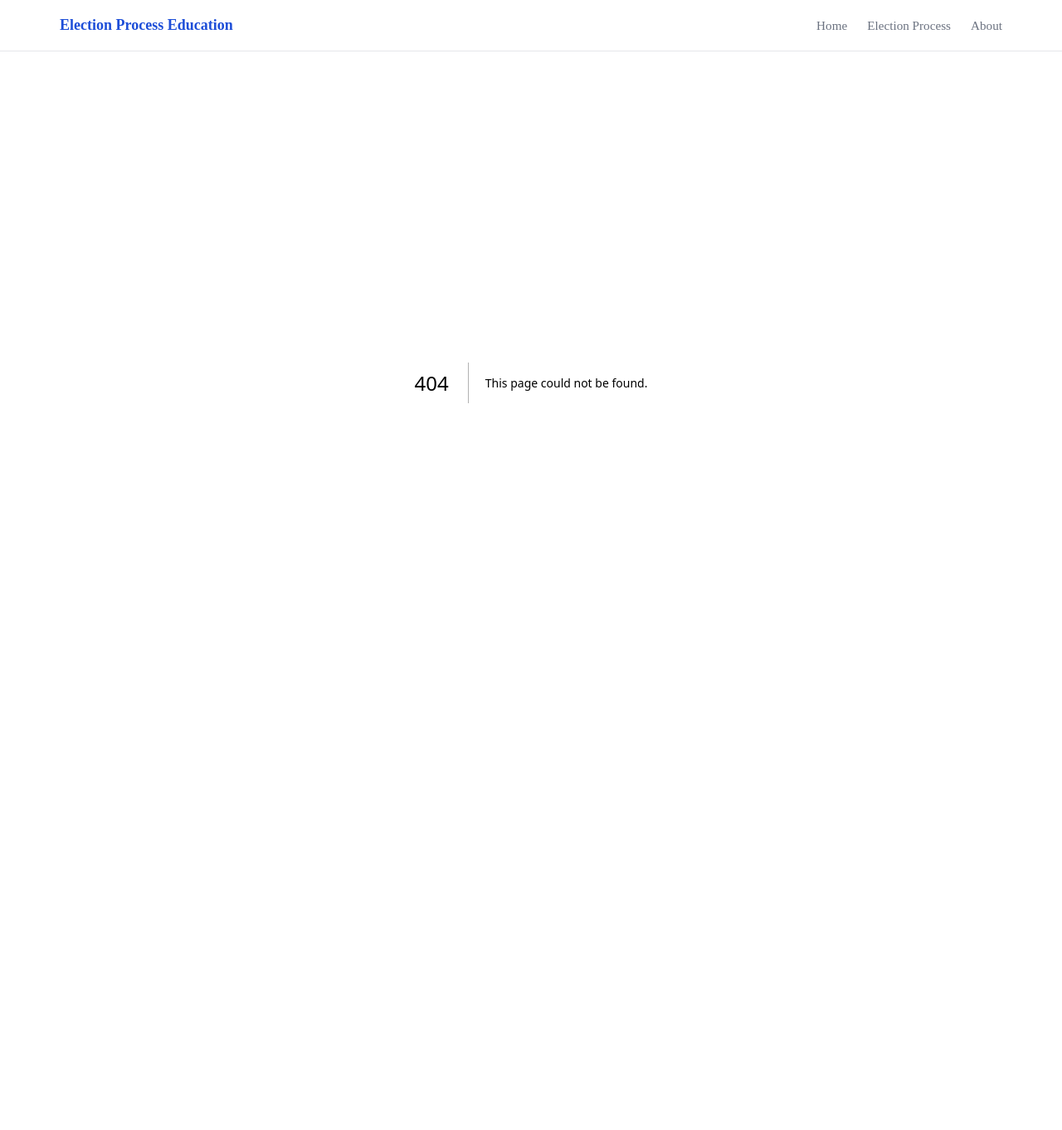
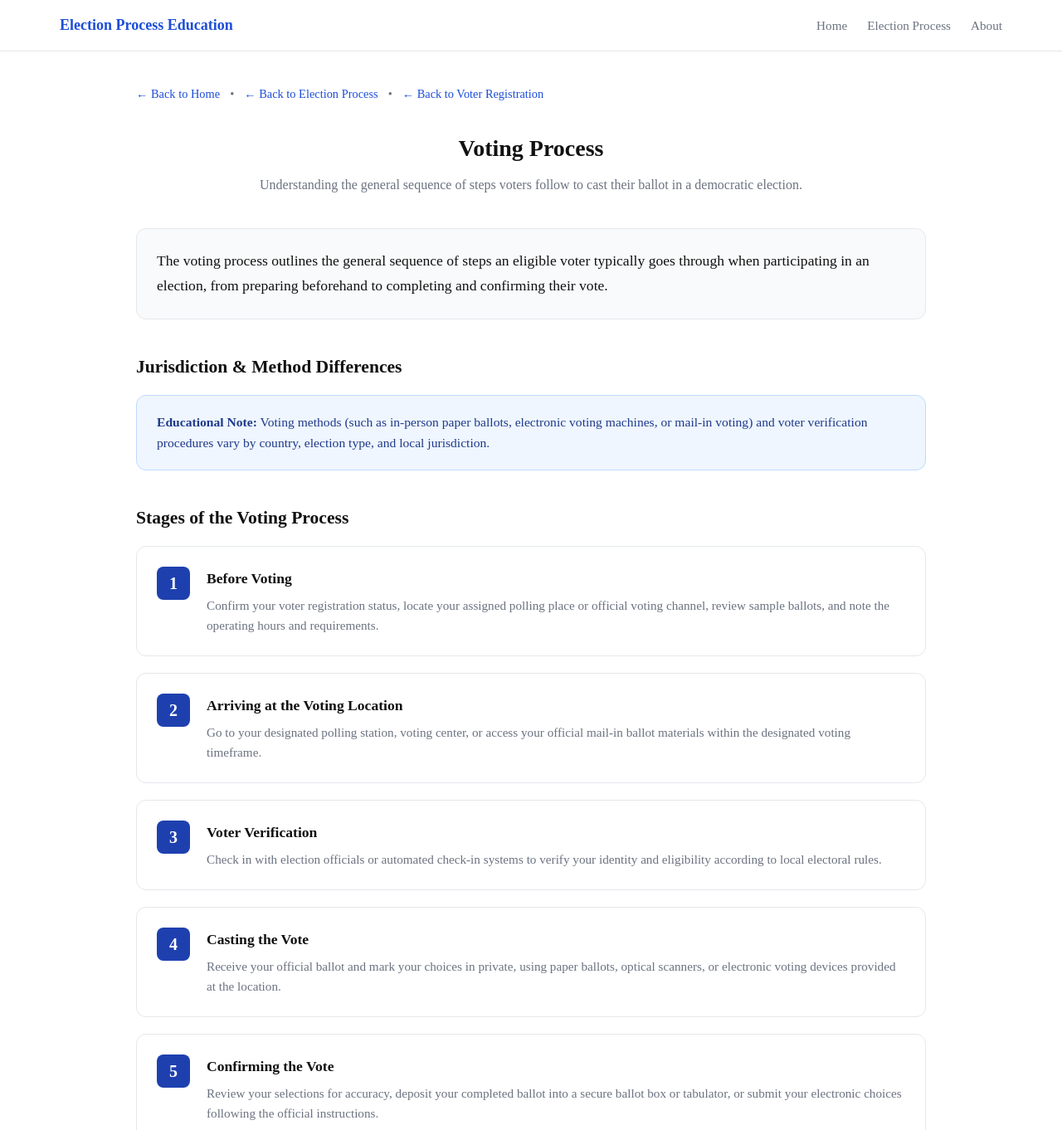
Before and after one commit to devamithra137/Election-Process-Education, a Next.js app: page /voting-process in a window 1280 px wide. Before the commit this address had no page. Shown: the top 1362 px of the page at 83% size. Before the commit the page ends 862 px from the top, so only its background shows below. Built offline with nearby package versions, Linux system fonts and the light colour scheme.

Commit message:
Add voting process page

```diff
--- a/src/app/globals.css
+++ b/src/app/globals.css
@@ -725,6 +725,123 @@ a {
   font-weight: 500;
 }
 
+/* ─── Voting Process Page ─────────────────────────────────────── */
+.voting-proc-page-container {
+  width: 100%;
+  max-width: 1000px;
+  margin: 0 auto;
+  padding: 2.5rem 1.5rem 4rem;
+}
+
+.voting-proc-nav {
+  display: flex;
+  align-items: center;
+  gap: 0.75rem;
+  margin-bottom: 2rem;
+  font-size: 0.9rem;
+  flex-wrap: wrap;
+}
+
+.voting-proc-header {
+  margin-bottom: 2.5rem;
+}
+
+.voting-proc-intro {
+  margin-bottom: 2.5rem;
+}
+
+.voting-proc-section-title {
+  font-size: 1.35rem;
+  font-weight: 700;
+  color: var(--color-foreground);
+  margin-bottom: 1rem;
+}
+
+.voting-proc-variation {
+  margin-bottom: 2.5rem;
+}
+
+.variation-card {
+  background-color: #eff6ff;
+  border: 1px solid #bfdbfe;
+  border-radius: 0.75rem;
+  padding: 1.25rem 1.5rem;
+}
+
+.variation-card p {
+  font-size: 0.975rem;
+  color: #1e3a8a;
+  line-height: 1.6;
+}
+
+.voting-proc-sections {
+  margin-bottom: 2.5rem;
+}
+
+.voting-proc-grid {
+  display: flex;
+  flex-direction: column;
+  gap: 1.25rem;
+}
+
+.voting-proc-card {
+  background-color: #ffffff;
+  border: 1px solid #e5e7eb;
+  border-radius: 0.75rem;
+  padding: 1.5rem;
+  display: flex;
+  gap: 1.25rem;
+  align-items: flex-start;
+  transition: border-color 0.2s ease, box-shadow 0.2s ease;
+}
+
+.voting-proc-card:hover {
+  border-color: var(--color-accent);
+  box-shadow: 0 4px 12px rgba(29, 78, 216, 0.06);
+}
+
+.voting-proc-step {
+  font-size: 1.25rem;
+  font-weight: 700;
+  color: #ffffff;
+  background-color: #1e40af;
+  width: 2.5rem;
+  height: 2.5rem;
+  border-radius: 0.5rem;
+  display: flex;
+  align-items: center;
+  justify-content: center;
+  flex-shrink: 0;
+}
+
+.voting-proc-card-content h3 {
+  font-size: 1.1rem;
+  font-weight: 600;
+  color: var(--color-foreground);
+  margin-bottom: 0.4rem;
+}
+
+.voting-proc-card-content p {
+  font-size: 0.95rem;
+  color: var(--color-muted);
+  line-height: 1.6;
+}
+
+.voting-proc-disclaimer {
+  margin-top: 2.5rem;
+  padding: 1.25rem 1.5rem;
+  background-color: #fefce8;
+  border-left: 4px solid #eab308;
+  border-radius: 0.375rem;
+}
+
+.voting-proc-disclaimer p {
+  font-size: 0.925rem;
+  color: #713f12;
+  line-height: 1.5;
+  font-weight: 500;
+}
+
 .sr-only {
   position: absolute;
   width: 1px;
--- /dev/null
+++ b/src/app/voting-process/page.tsx
@@ -0,0 +1,134 @@
+import React from "react";
+import Link from "next/link";
+import SectionHeading from "@/components/SectionHeading";
+
+export const metadata = {
+  title: "Voting Process",
+  description:
+    "An educational guide explaining the step-by-step voting process, from pre-election preparation and arrival at voting locations to verification, casting, confirming, and post-voting steps.",
+};
+
+export default function VotingProcessPage() {
+  return (
+    <main className="voting-proc-page-container">
+      <nav className="voting-proc-nav" aria-label="Page navigation">
+        <Link href="/" className="back-link">
+          ← Back to Home
+        </Link>
+        <span className="nav-separator" aria-hidden="true">
+          •
+        </span>
+        <Link href="/election-process" className="back-link">
+          ← Back to Election Process
+        </Link>
+        <span className="nav-separator" aria-hidden="true">
+          •
+        </span>
+        <Link href="/voter-registration" className="back-link">
+          ← Back to Voter Registration
+        </Link>
+      </nav>
+
+      <div className="voting-proc-header">
+        <SectionHeading
+          title="Voting Process"
+          subtitle="Understanding the general sequence of steps voters follow to cast their ballot in a democratic election."
+        />
+      </div>
+
+      <section className="voting-proc-intro" aria-labelledby="intro-heading">
+        <h2 id="intro-heading" className="sr-only">
+          Introduction
+        </h2>
+        <p className="intro-text">
+          The voting process outlines the general sequence of steps an eligible voter typically goes through when participating in an election, from preparing beforehand to completing and confirming their vote.
+        </p>
+      </section>
+
+      <section className="voting-proc-variation" aria-labelledby="variation-heading">
+        <h2 id="variation-heading" className="voting-proc-section-title">
+          Jurisdiction & Method Differences
+        </h2>
+        <div className="variation-card" role="note">
+          <p>
+            <strong>Educational Note:</strong> Voting methods (such as in-person paper ballots, electronic voting machines, or mail-in voting) and voter verification procedures vary by country, election type, and local jurisdiction.
+          </p>
+        </div>
+      </section>
+
+      <section className="voting-proc-sections" aria-labelledby="steps-heading">
+        <h2 id="steps-heading" className="voting-proc-section-title">
+          Stages of the Voting Process
+        </h2>
+
+        <div className="voting-proc-grid">
+          <article className="voting-proc-card">
+            <div className="voting-proc-step">1</div>
+            <div className="voting-proc-card-content">
+              <h3>Before Voting</h3>
+              <p>
+                Confirm your voter registration status, locate your assigned polling place or official voting channel, review sample ballots, and note the operating hours and requirements.
+              </p>
+            </div>
+          </article>
+
+          <article className="voting-proc-card">
+            <div className="voting-proc-step">2</div>
+            <div className="voting-proc-card-content">
+              <h3>Arriving at the Voting Location</h3>
+              <p>
+                Go to your designated polling station, voting center, or access your official mail-in ballot materials within the designated voting timeframe.
+              </p>
+            </div>
+          </article>
+
+          <article className="voting-proc-card">
+            <div className="voting-proc-step">3</div>
+            <div className="voting-proc-card-content">
+              <h3>Voter Verification</h3>
+              <p>
+                Check in with election officials or automated check-in systems to verify your identity and eligibility according to local electoral rules.
+              </p>
+            </div>
+          </article>
+
+          <article className="voting-proc-card">
+            <div className="voting-proc-step">4</div>
+            <div className="voting-proc-card-content">
+              <h3>Casting the Vote</h3>
+              <p>
+                Receive your official ballot and mark your choices in private, using paper ballots, optical scanners, or electronic voting devices provided at the location.
+              </p>
+            </div>
+          </article>
+
+          <article className="voting-proc-card">
+            <div className="voting-proc-step">5</div>
+            <div className="voting-proc-card-content">
+              <h3>Confirming the Vote</h3>
+              <p>
+                Review your selections for accuracy, deposit your completed ballot into a secure ballot box or tabulator, or submit your electronic choices following the official instructions.
+              </p>
+            </div>
+          </article>
+
+          <article className="voting-proc-card">
+            <div className="voting-proc-step">6</div>
+            <div className="voting-proc-card-content">
+              <h3>After Voting</h3>
+              <p>
+                Exit the polling area once your vote is cast. In some jurisdictions, voters receive proof of voting or can track mail-in ballots through official tracking portals.
+              </p>
+            </div>
+          </article>
+        </div>
+      </section>
+
+      <div className="voting-proc-disclaimer" role="note">
+        <p>
+          For current voting locations, schedules, identification requirements, and official voting instructions, always consult the relevant official election authority for your jurisdiction.
+        </p>
+      </div>
+    </main>
+  );
+}
```
